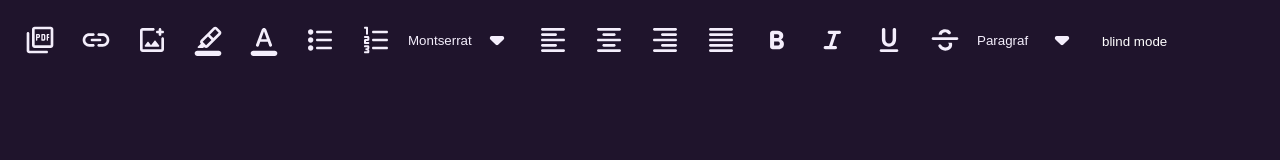
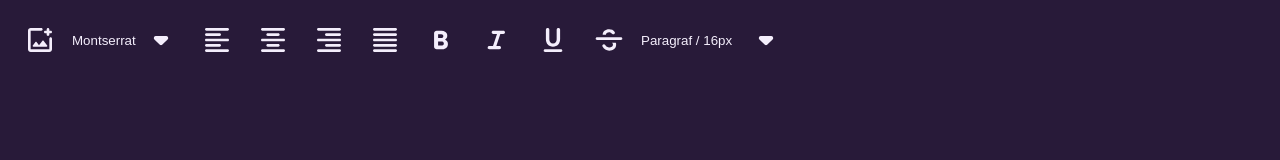
Before and after one commit to SyverGiswold/FID1200-1_Team_8, a plain HTML site: page text_editor.html in a window 1280 px wide. Drawn offline with Linux system fonts and the light colour scheme.

Commit message:
Removed functions that I don't have time to make

```diff
--- a/css/index.css
+++ b/css/index.css
@@ -15,7 +15,7 @@ body {
   line-height: 1.5;
   letter-spacing: 0.12rem;
   word-spacing: 0.16rem;
-  background-color: #0C0019;
+  background-color: var(--body);
 }
 
 header {
@@ -32,14 +32,14 @@ nav {
   position: fixed;
   z-index: 1;
   height: 80px;
-  background-color: #1f142c;
+  background-color: var(--background);
 }
 
 button {
   height: 32px;
   font-size: 23px;
   background-color: transparent;
-  color: #F4EEFC;
+  color: var(--foreground);
   display: inline-block;
   position: relative;
 }
@@ -54,7 +54,7 @@ button::after {
   height: 6px;
   bottom: 0;
   left: 0;
-  background-color: #DB541F;
+  background-color: var(--accent);
   transform-origin: bottom left;
   transition: transform 200ms ease-in-out, opacity 200ms ease-in-out;
 }
@@ -72,13 +72,13 @@ button:focus::after {
 }
 
 h1 {
-  color: #F4EEFC;
+  color: var(--foreground);
   font-size: 60px;
   font-weight: 700;
 }
 
 p {
-  color: #F4EEFC;
+  color: var(--foreground);
   font-weight: 400;
 }
 
@@ -98,7 +98,7 @@ section {
   justify-content: center;
 }
 
-section div {
+section section {
   height: 100%;
   width: 75%;
   display: flex;
@@ -108,14 +108,14 @@ section div {
 }
 
 article {
-  background-color: #1f142c;
+  background-color: var(--background);
   padding: 32px;
   border-radius: 20px;
 }
 
 iframe {
   width: 100%;
-  height: 600px;
+  height: 70vh;
   border-radius: 20px;
 }
 
@@ -147,3 +147,17 @@ iframe {
   filter: blur(0);
   transform: translateY(0);
 }
+
+::-webkit-scrollbar {
+  width: 6px;
+}
+
+::-webkit-scrollbar-track {
+  background: var(--background);
+  height: 80px;
+}
+
+::-webkit-scrollbar-thumb {
+  background: var(--foreground);
+  border-radius: 20px;
+}
--- a/css/text_editor.css
+++ b/css/text_editor.css
@@ -1,26 +1,37 @@
 html {
   font-size: 100%; /*16px*/
+}
+
+body {
+  line-height: 1.5;
+  letter-spacing: 0.12rem;
+  word-spacing: 0.16rem;
+  background-color: var(--background);
+}
+
+.text-formating-buttons {
+  position: fixed;
+  background-color: var(--background);
+  padding: 16px;
+}
+
+button img {
+  color: var(--foreground);
 }
 
 #text-editor {
   width: 100%;
   min-height: 450px;
   height: fit-content;
-  color: #F4EEFC;
+  color: var(--foreground);
   margin: 0 auto;
   text-align: left;
+  caret-color: var(--foreground);
+  padding: 16px;
 }
 
 [contenteditable] {
   outline: 0px solid transparent;
-}
-
-body {
-  line-height: 1.5;
-  letter-spacing: 0.12rem;
-  word-spacing: 0.16rem;
-  background-color: #1f142c;
-  padding: 16px;
 }
 
 #text-editor div + div {
@@ -51,7 +62,7 @@ body {
 
 .text-formating-buttons select {
   background-color: transparent;
-  color: #F4EEFC;
+  color: var(--foreground);
   height: 48px;
 }
 
@@ -84,3 +95,17 @@ body {
   background-position: right 0;
   padding-right: 48px;
 }
+
+::-webkit-scrollbar {
+  width: 6px;
+}
+
+::-webkit-scrollbar-track {
+  background: var(--background);
+  height: 80px;
+}
+
+::-webkit-scrollbar-thumb {
+  background: var(--foreground);
+  border-radius: 20px;
+}
--- /dev/null
+++ b/css/variabel.css
@@ -0,0 +1,6 @@
+:root {
+  --body: #0C0019;
+  --background: #281a39;
+  --foreground: #F4EEFC;
+  --accent: #DB541F;
+}
--- a/js/textEditor.js
+++ b/js/textEditor.js
@@ -20,8 +20,6 @@ const addImage = document.querySelector('#add-image');
 const fileInput = document.createElement('input');
 fileInput.type = 'file';
 export const styleSelect = document.querySelector('#style-select');
-const blackOverlay = document.querySelector('#black-overlay');
-const blindMode = document.querySelector('#blind-mode');
 
 export let lastSelectionRange = null;
 
@@ -121,15 +119,4 @@ textEditor.addEventListener('mouseup', () => {
   }
 });
 
-let isBlindModeOn = false;
-
-blindMode.addEventListener('click', () => {
-  isBlindModeOn = !isBlindModeOn;
-  if (isBlindModeOn) {
-    blackOverlay.style.backgroundColor = 'black';
-  } else {
-    blackOverlay.style.backgroundColor = '';
-  }
-});
-
 changeFontFamily(fontSelect);
--- a/text_editor.html
+++ b/text_editor.html
@@ -6,22 +6,16 @@
   <meta name="viewport" content="width=device-width, initial-scale=1.0">
   <title>Text Editor</title>
   <link rel="stylesheet" href="./css/reset.css">
+  <link rel="stylesheet" href="./css/variabel.css">
   <link rel="stylesheet" href="./css/text_editor.css">
   <script type="module" async src="./js/textEditor.js"></script>
   <link href="https://fonts.googleapis.com/css?family=Roboto:400:i:b|Open+Sans:400:i:b|Lato:400:i:b|Montserrat:400:i:b" rel="stylesheet">
 </head>
 
 <body>
-  <div id="black-overlay" style="position: fixed; height: 100vh; width: 100vw; top: 0; left: 0; pointer-events: none;">
-  </div>
+
   <div class="text-formating-buttons">
-    <button id="save-as-pdf"><img src="./assets/picture_as_pdf.svg" alt="Lagre som pdf"></button>
-    <button id="add-link"><img src="./assets/link.svg" alt="Sett inn lenke"></button>
     <button id="add-image"><img src="./assets/add_photo_alternate.svg" alt="Sett inn bilde"></button>
-    <button id="text-highlight"><img src="./assets/format_ink_highlighter.svg" alt="Fremhevingsfarge"></button>
-    <button id="text-color"><img src="./assets/format_color_text.svg" alt="Tekst farge"></button>
-    <button id="format-bulletpoint"><img src="./assets/format_list_bulleted.svg" alt="Punktliste"></button>
-    <button id="format-numberlist"><img src="./assets/format_list_numbered.svg" alt="Nummer liste"></button>
     <select name="font" id="font-select">
       <option value="lato">Lato</option>
       <option selected value="montserrat">Montserrat</option>
@@ -37,15 +31,14 @@
     <button id="format-underline"><img src="./assets/format_underlined.svg" alt="Understreket"></button>
     <button id="format-strikethrough"><img src="./assets/strikethrough_s.svg" alt="Gjennomstreket"></button>
     <select name="style" id="style-select">
-      <option value="h1">Heading 1</option>
-      <option value="h2">Heading 2</option>
-      <option value="h3">Heading 3</option>
-      <option value="h4">Heading 4</option>
-      <option value="h5">Heading 5</option>
-      <option value="h6">Heading 6</option>
-      <option selected value="p">Paragraf</option>
+      <option value="h1">Heading 1 / 48px</option>
+      <option value="h2">Heading 2 / 40px</option>
+      <option value="h3">Heading 3 / 33px</option>
+      <option value="h4">Heading 4 / 28px</option>
+      <option value="h5">Heading 5 / 23px</option>
+      <option value="h6">Heading 6 / 19px</option>
+      <option selected value="p">Paragraf / 16px</option>
     </select>
-    <button tabindex="-1" style="position: relative; z-index: 1; color: white;" id="blind-mode">blind mode</button>
   </div>
   <section spellcheck="true" id="text-editor" contenteditable="true"></section>
 </body>
```
Also changed, not shown: index.html (+7 -6 lines).
